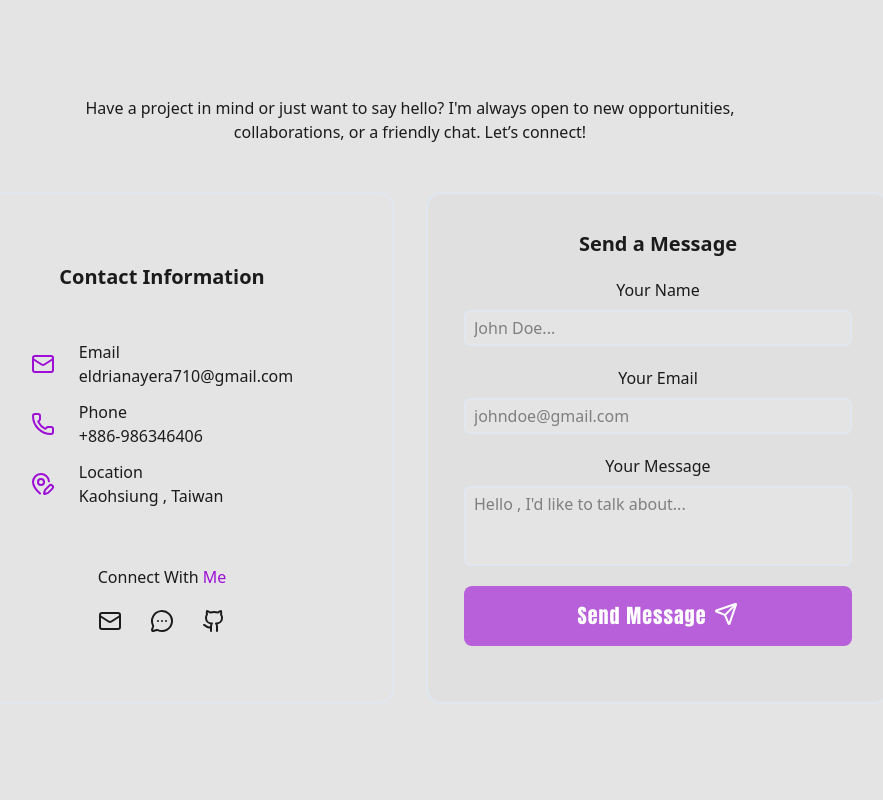
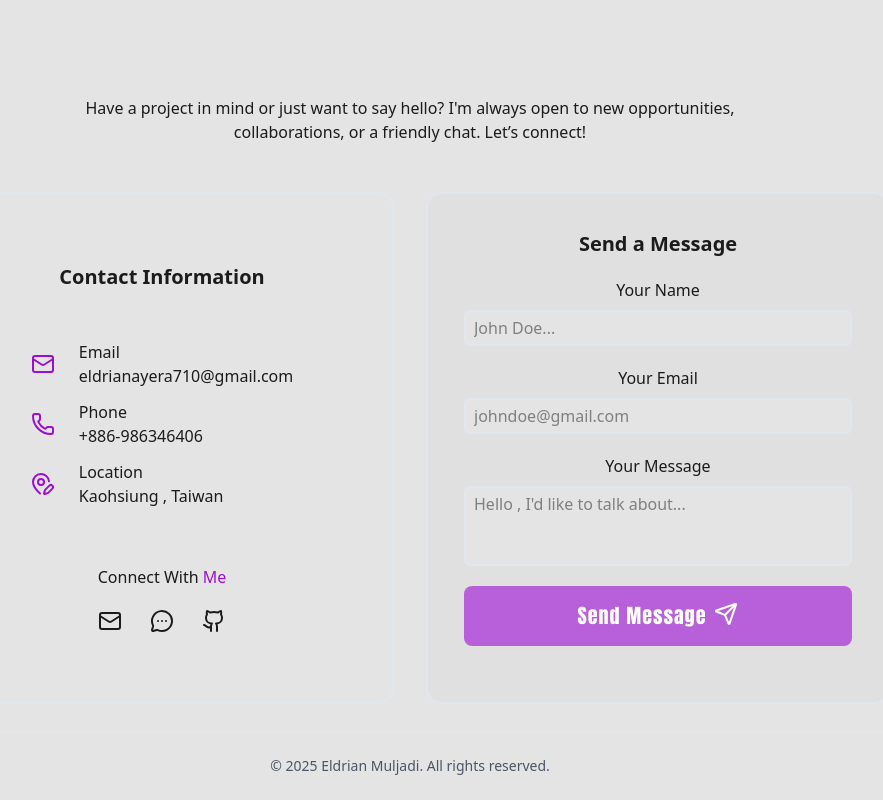
Before and after one commit to eldrianayera/Eldrian-Portfolio, a React (Vite) app: page / in a window 1280 px wide. Shown: the part 7537-8337 px from the top of the page, without its empty margins (230-1113 px from the left). Built offline with nearby package versions, Linux system fonts and the light colour scheme.

Commit message:
feat: add footer

```diff
--- a/src/components/ContactSection.jsx
+++ b/src/components/ContactSection.jsx
@@ -32,6 +32,8 @@ export const ContactSection = () => {
       link: "https://github.com/eldrianayera",
     },
   ];
+
+  const currentYear = new Date().getFullYear();
 
   return (
     <section className="min-h-screen py-24 md:px-8 relative" id="contact">
@@ -156,6 +158,14 @@ export const ContactSection = () => {
           </div>
         </div>
       </div>
+
+      <footer className="absolute bottom-0 left-0 w-full py-6 border-t text-center bg-background ">
+        <div className="container mx-auto px-4">
+          <p className="text-sm text-gray-600 dark:text-gray-400">
+            © {currentYear} Eldrian Muljadi. All rights reserved.
+          </p>
+        </div>
+      </footer>
     </section>
   );
 };
```
